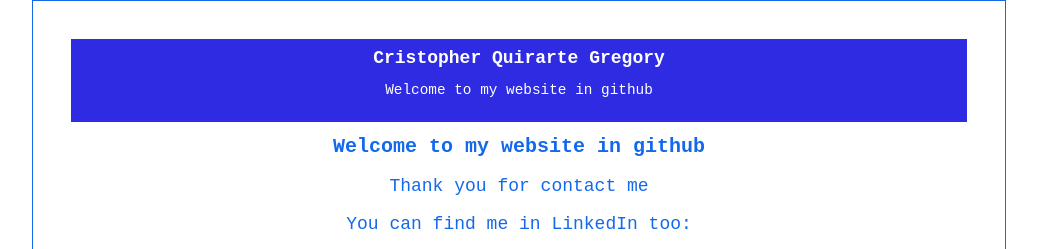
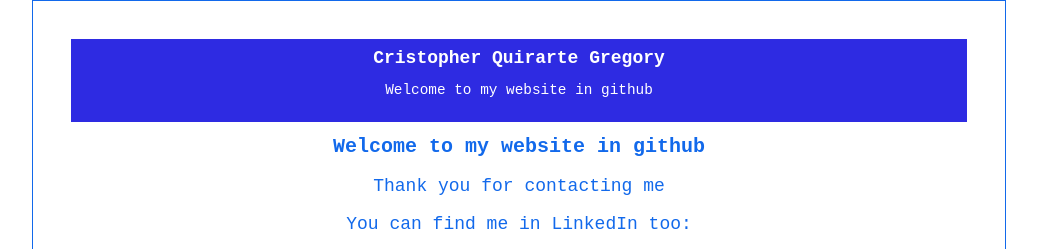
Before and after one commit to Cristopher-Quirarte/CristopherQG.github.io, a plain HTML site: page index.html in a window 1280 px wide. Shown: the top 249 px of the page, without its empty margins (121-1158 px from the left). Drawn offline with Linux system fonts and the light colour scheme; grey boxes are pictures that could not be loaded.

Commit message:
Update index.html

```diff
--- a/index.html
+++ b/index.html
@@ -16,7 +16,7 @@
                 <p></p>
 
                 <p>
-                    Thank you for contact me
+                    Thank you for contacting me
 
                 </p>
                 <p>
```
